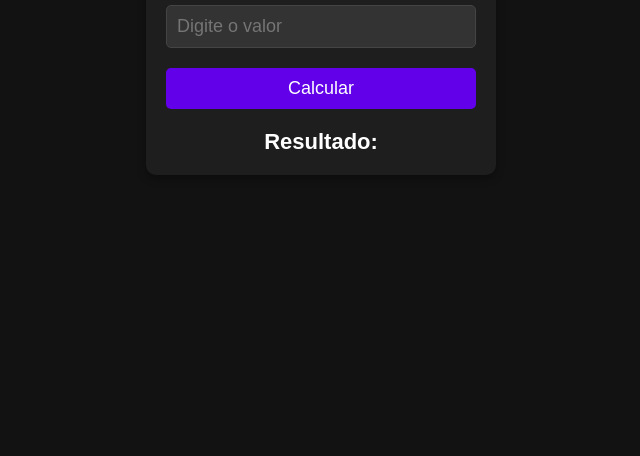
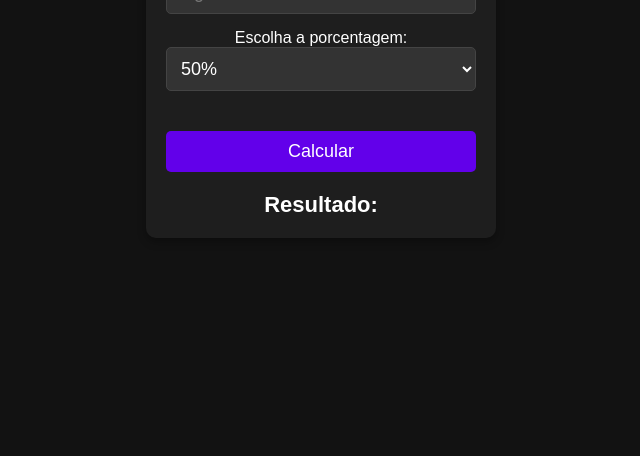
Before and after one commit to AntonioCarlos09/app.galdino, a plain HTML site: page index.html in a window 1280 px wide. Shown: the part 344-800 px from the top of the page, without its empty margins (319-959 px from the left). Drawn offline with Linux system fonts and the light colour scheme.

Commit message:
essa está pronta

```diff
--- a/index.css
+++ b/index.css
@@ -39,6 +39,22 @@ h1 {
     color: white;
 }
 
+.select-container {
+    margin-top: 15px;
+    margin-bottom: 20px;
+    font-size: 16px;
+}
+
+select {
+    width: 100%;
+    padding: 10px;
+    font-size: 18px;
+    border-radius: 5px;
+    background-color: #333;
+    color: white;
+    border: 1px solid #444;
+}
+
 button {
     width: 100%;
     padding: 10px;
--- a/index.html
+++ b/index.html
@@ -3,16 +3,30 @@
 <head>
     <meta charset="UTF-8">
     <meta name="viewport" content="width=device-width, initial-scale=1.0">
-    <title>Calculadora 50%</title>
+    <title>Calculadora de Porcentagem</title>
     <link rel="stylesheet" href="index.css">
 </head>
 <body>
     <div class="container">
-        <h1>Calculadora 50%</h1>
+        <h1>Calculadora de Porcentagem</h1>
+
         <div class="input-container">
             <input type="number" id="valor" placeholder="Digite o valor">
         </div>
+
+        <div class="select-container">
+            <label for="porcentagem">Escolha a porcentagem:</label>
+            <select id="porcentagem">
+                <option value="0.45">45%</option>
+                <option value="0.50" selected>50%</option>
+                <option value="0.55">55%</option>
+                <option value="0.60">60%</option>
+                <option value="0.75">75%</option>
+            </select>
+        </div>
+
         <button onclick="calcular()">Calcular</button>
+
         <div id="resultado" class="resultado">Resultado: </div>
     </div>
 
--- a/index.js
+++ b/index.js
@@ -1,8 +1,9 @@
 function calcular() {
     const valor = parseFloat(document.getElementById('valor').value);
+    const porcentagem = parseFloat(document.getElementById('porcentagem').value);
 
     if (!isNaN(valor)) {
-        const resultado = valor + (valor * 0.50); // Soma 50% do valor
+        const resultado = valor + (valor * porcentagem); // Soma a porcentagem selecionada
         document.getElementById('resultado').textContent = `Resultado: R$ ${resultado.toFixed(2)}`;
     } else {
         document.getElementById('resultado').textContent = 'Por favor, insira um valor válido!';
```
